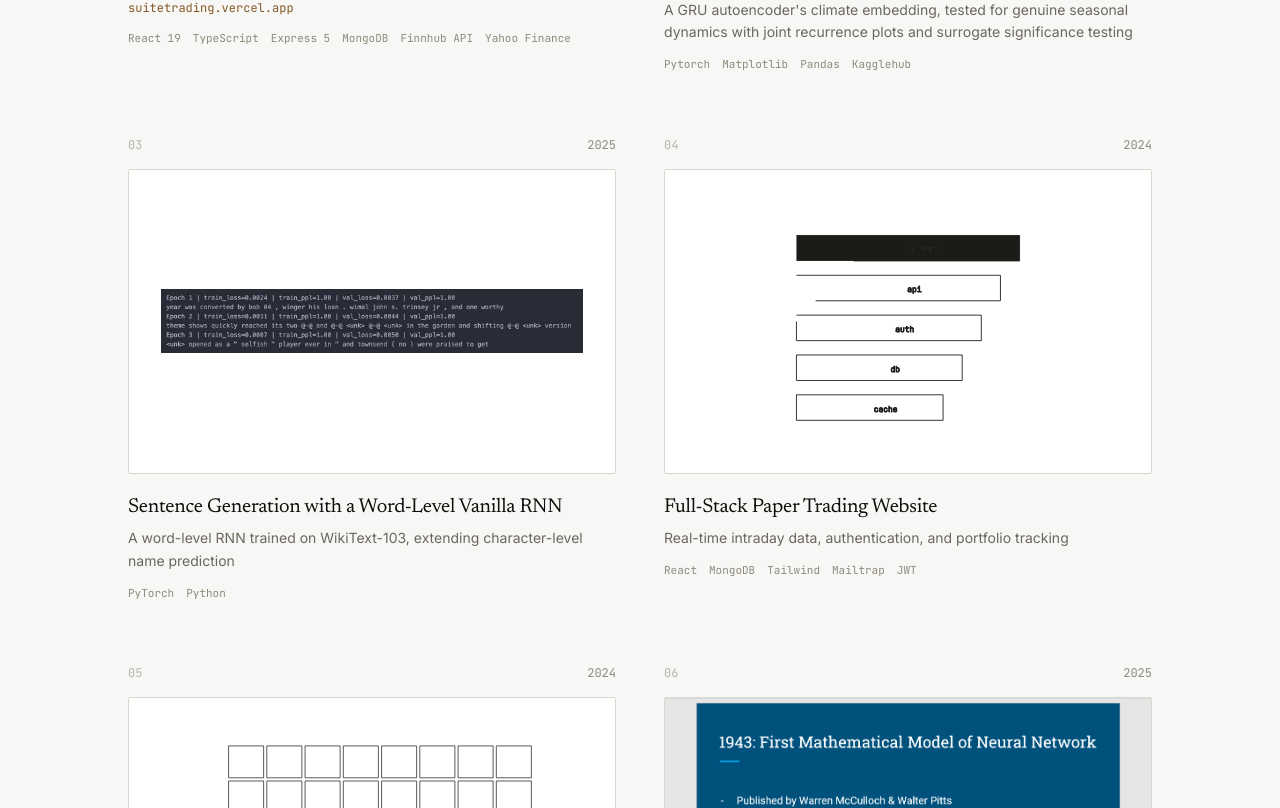
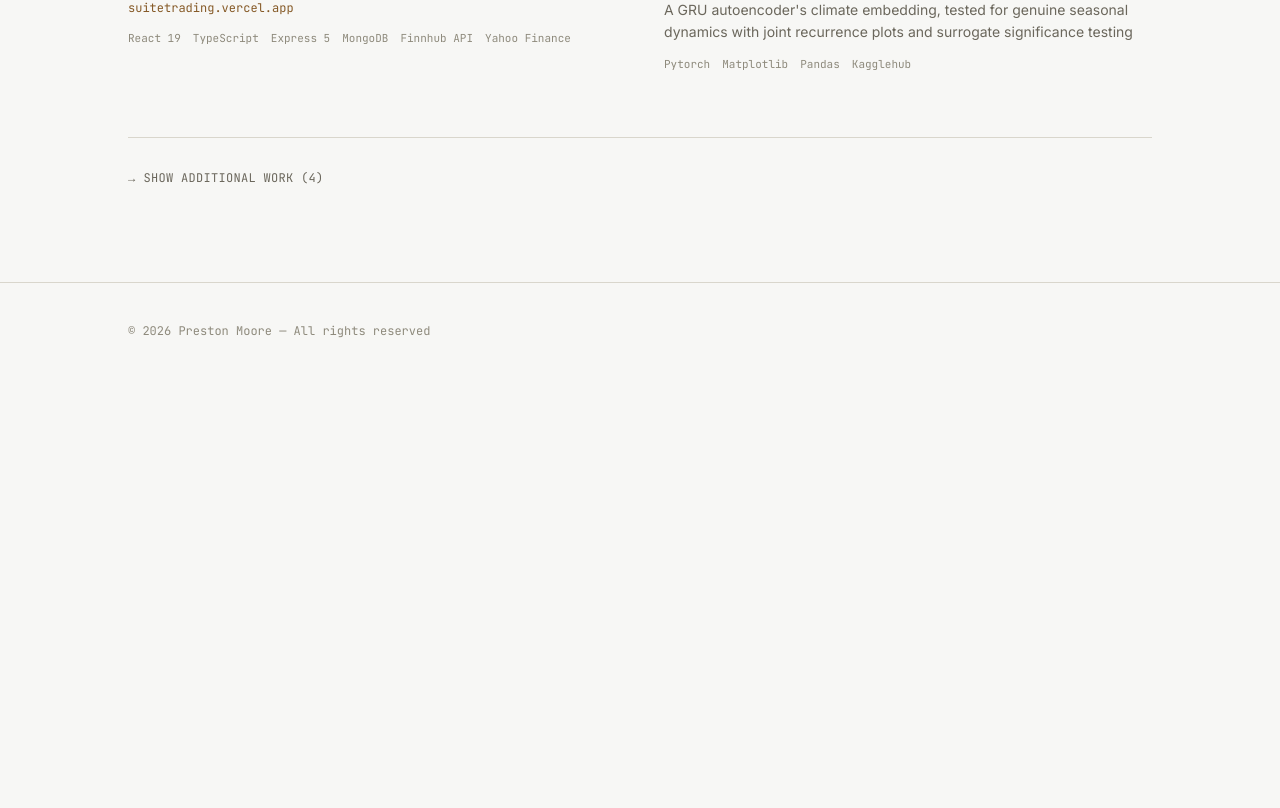
Before and after one commit to prestonM5/prestonM5.github.io, a React (Vite) app: page / in a window 1280 px wide. Shown: the part 1792-2600 px from the top of the page. After the commit the page ends 2171 px from the top, so only its background shows below. Built offline with nearby package versions, Linux system fonts and the light colour scheme.

Commit message:
Removed + Add: Skills, dropdown for additional projects

```diff
--- a/src/App.tsx
+++ b/src/App.tsx
@@ -182,8 +182,8 @@ function Stat({ k, label }: { k: string; label: string }) {
 /* Education */
 function Education() {
   const skills = [
-    'Python', 'Java', 'JavaScript', 'TypeScript', 'React', 'Tailwind CSS',
-    'Node.js', 'Express', 'MongoDB', 'PyTorch', 'Jupyter Notebook', 'CUDA',
+    'Python', 'JavaScript', 'TypeScript', 'React',
+    'Node.js', 'Express', 'MongoDB', 'PyTorch', 'CUDA',
   ];
 
   return (
@@ -226,17 +226,76 @@ function Education() {
 
 /* Projects */
 function Projects({ onOpen }: { onOpen: (p: Project) => void }) {
+  const featured = projects.filter((p) => p.featured);
+  const additional = projects.filter((p) => !p.featured);
+
   return (
     <section id="work" className="border-t hairline px-6 py-24 scroll-mt-14">
       <div className="mx-auto max-w-5xl">
         <SectionHeader num="§ 02" title="Projects" />
         <div className="mt-14 grid grid-cols-1 gap-x-12 gap-y-16 md:grid-cols-2">
-          {projects.map((p, i) => (
+          {featured.map((p, i) => (
             <ProjectCard key={p.id} project={p} index={i} onOpen={onOpen} />
           ))}
         </div>
+        {additional.length > 0 && <AdditionalWork projects={additional} onOpen={onOpen} />}
       </div>
     </section>
+  );
+}
+
+function AdditionalWork({ projects, onOpen }: { projects: Project[]; onOpen: (p: Project) => void }) {
+  const [open, setOpen] = useState(false);
+
+  return (
+    <div className="mt-16 border-t hairline pt-8">
+      <button
+        onClick={() => setOpen((v) => !v)}
+        className="group flex items-center gap-2 font-mono text-xs uppercase tracking-wide text-ink-500 transition-colors hover:text-ink-900"
+        aria-expanded={open}
+      >
+        <span
+          className={`inline-block transition-transform duration-300 ${open ? 'rotate-90' : ''}`}
+        >
+          →
+        </span>
+        {open ? 'Hide additional work' : `Show additional work (${projects.length})`}
+      </button>
+      {open && (
+        <div className="mt-8 divide-y hairline border-t hairline">
+          {projects.map((p) => (
+            <AdditionalWorkRow key={p.id} project={p} onOpen={onOpen} />
+          ))}
+        </div>
+      )}
+    </div>
+  );
+}
+
+function AdditionalWorkRow({ project, onOpen }: { project: Project; onOpen: (p: Project) => void }) {
+  return (
+    <button
+      onClick={() => onOpen(project)}
+      className="group flex w-full flex-col items-start gap-1 py-6 text-left sm:flex-row sm:items-baseline sm:justify-between sm:gap-6"
+    >
+      <div>
+        <div className="flex items-baseline gap-3">
+          <span className="section-num">{project.index}</span>
+          <h3 className="font-serif text-lg leading-snug tracking-tightish text-ink-900 transition-colors group-hover:text-accent-600">
+            {project.title}
+          </h3>
+        </div>
+        <p className="mt-1 text-sm leading-relaxed text-ink-500">{project.subtitle}</p>
+        <div className="mt-2 flex flex-wrap gap-x-3 gap-y-1">
+          {project.stack.map((s) => (
+            <span key={s} className="font-mono text-[11px] text-ink-400">
+              {s}
+            </span>
+          ))}
+        </div>
+      </div>
+      <span className="font-mono text-xs text-ink-400 tabular-nums shrink-0">{project.year}</span>
+    </button>
   );
 }
 
--- a/src/data.ts
+++ b/src/data.ts
@@ -17,6 +17,9 @@ export type Project = {
   thumbnail?: string;
   thumbnailFit?: 'cover' | 'contain';
   caseStudy?: CaseStudyBlock[];
+  /** Featured projects render with a thumbnail in the main grid; everything
+   * else is tucked under the collapsed "Additional Work" list (no thumbnail). */
+  featured: boolean;
 };
 
 export const projects: Project[] = [
@@ -32,6 +35,7 @@ export const projects: Project[] = [
     figure: 'candle',
     link: 'https://suitetrading.vercel.app',
     thumbnail: '/new_suitetrading_dashboard_2.png',
+    featured: true,
   },
   {
     id: 'gru',
@@ -45,6 +49,7 @@ export const projects: Project[] = [
     figure: 'candle',
     thumbnail: '/embeddings_pca.png',
     thumbnailFit: 'contain',
+    featured: true,
     caseStudy: [
       { kind: 'heading', text: 'Method' },
       {
@@ -146,6 +151,7 @@ export const projects: Project[] = [
     figure: 'graph',
     thumbnail: '/vanilla_rnn.jpg',
     thumbnailFit: 'contain',
+    featured: false,
   },
   {
     id: 'paper-trading',
@@ -157,6 +163,7 @@ export const projects: Project[] = [
     abstract:
       'A full-stack paper trading platform with real-time intraday stock data, user authentication (login, register, email verification, and password reset via Mailtrap and JWT), and portfolio tracking. The frontend covers stock search, an informational dashboard, and a portfolio view with a pie-chart breakdown of holdings; the backend exposes REST routes for buying and selling, backed by MongoDB for accounts and positions.',
     figure: 'stack',
+    featured: false,
   },
   {
     id: 'neural-net',
@@ -168,6 +175,7 @@ export const projects: Project[] = [
     abstract:
       'A neural network implemented from scratch to demonstrate the core ideas of pattern recognition and gradient-based learning. Experiments varied batching, optimizer and loss function choice, epoch count, and hidden layer depth, with training loss plotted to visualize convergence. The results pointed to improved architectures and higher-quality data as the key levers for accuracy on more complex tasks.',
     figure: 'grid',
+    featured: false,
   },
   {
     id: 'genai',
@@ -180,5 +188,6 @@ export const projects: Project[] = [
       'A presentation researching and covering the full technical history of generative AI and synthetic media for a broad audience — from the Dartmouth Conference and the origins of neural networks through backpropagation, CNNs, RNNs, and transformers.',
     figure: 'lattice',
     thumbnail: '/genAI_pp.png',
+    featured: false,
   },
 ];
```
